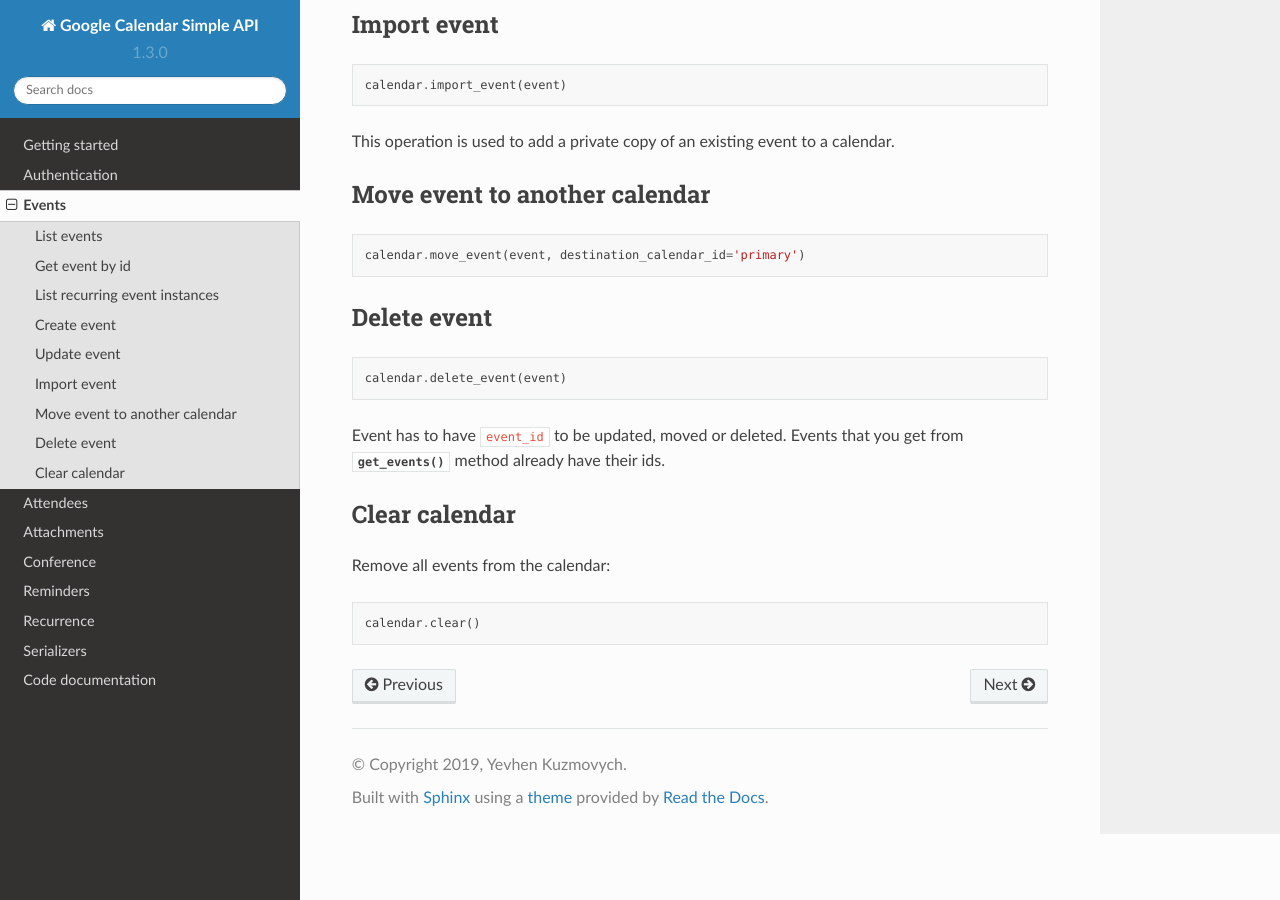
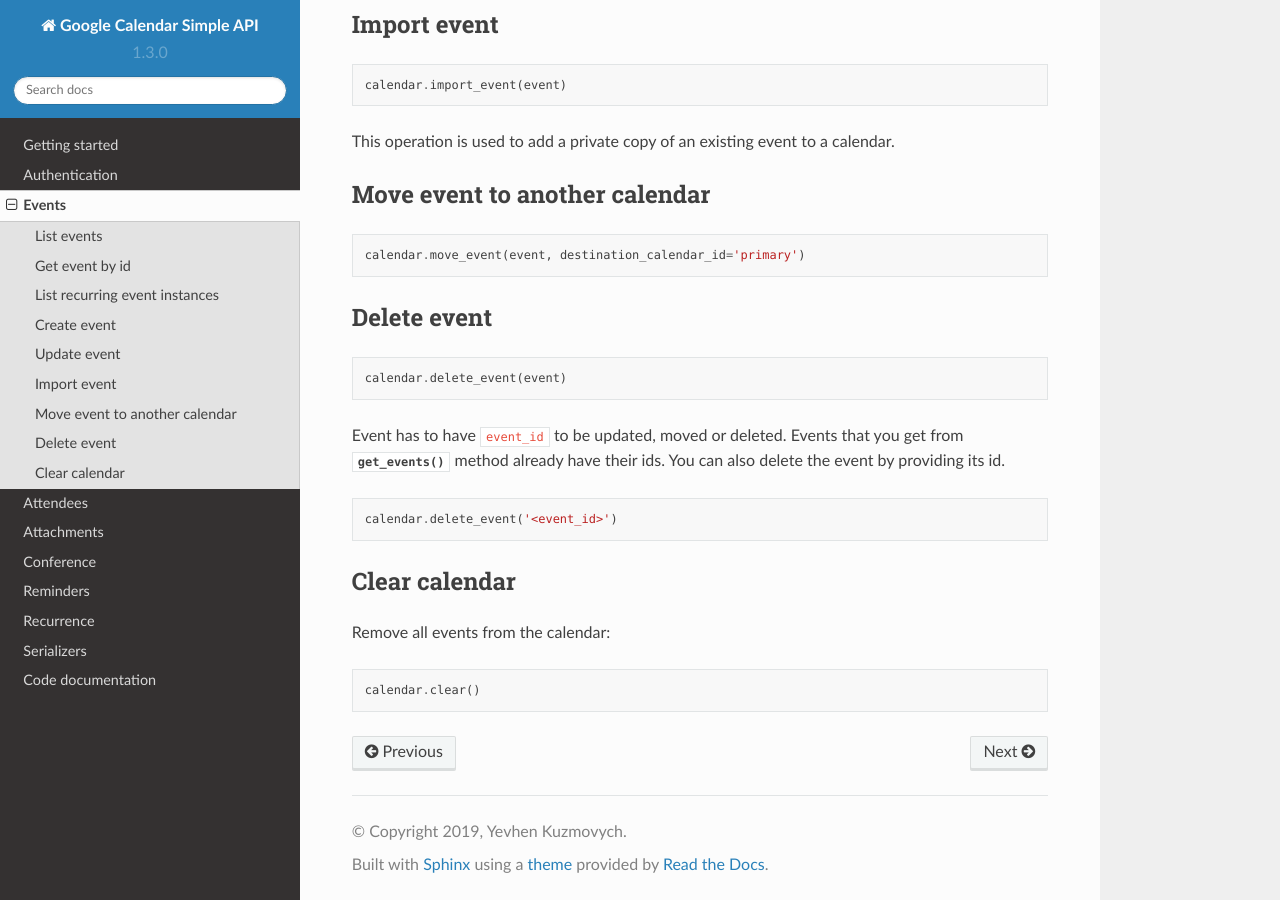
Before and after one commit to kuzmoyev/google-calendar-simple-api, a Sphinx documentation site: the page built from docs/source/events.rst, in a window 1280 px wide and 900 px high, scrolled down 2547 px. Built offline with Sphinx 7.4.7 and the Read the Docs theme 2.0.0, drawn with Linux system fonts in a browser that asks for light colours; pages that are not in the unit, such as notebooks, are missing from menus.

Commit message:
Add delete event by id to docs

```diff
--- a/docs/source/events.rst
+++ b/docs/source/events.rst
@@ -160,9 +160,13 @@ Delete event
     calendar.delete_event(event)
 
 
-
 Event has to have ``event_id`` to be updated, moved or deleted. Events that you get from
 :py:meth:`~gcsa.google_calendar.GoogleCalendar.get_events` method already have their ids.
+You can also delete the event by providing its id.
+
+.. code-block:: python
+
+    calendar.delete_event('<event_id>')
 
 
 Clear calendar
```
